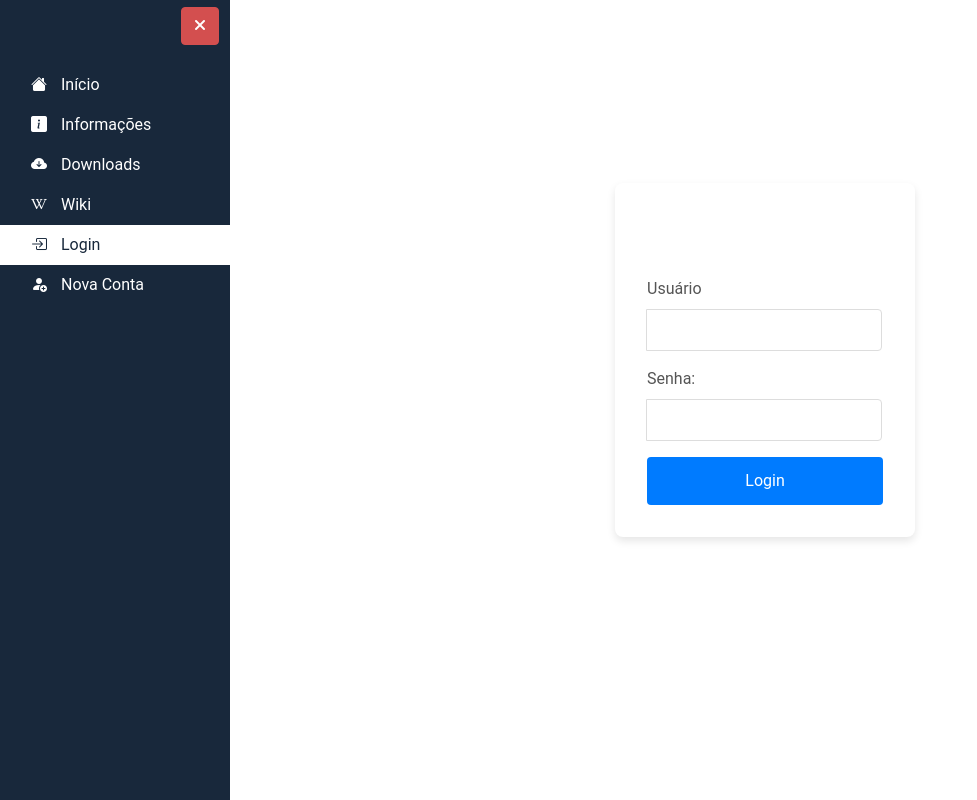
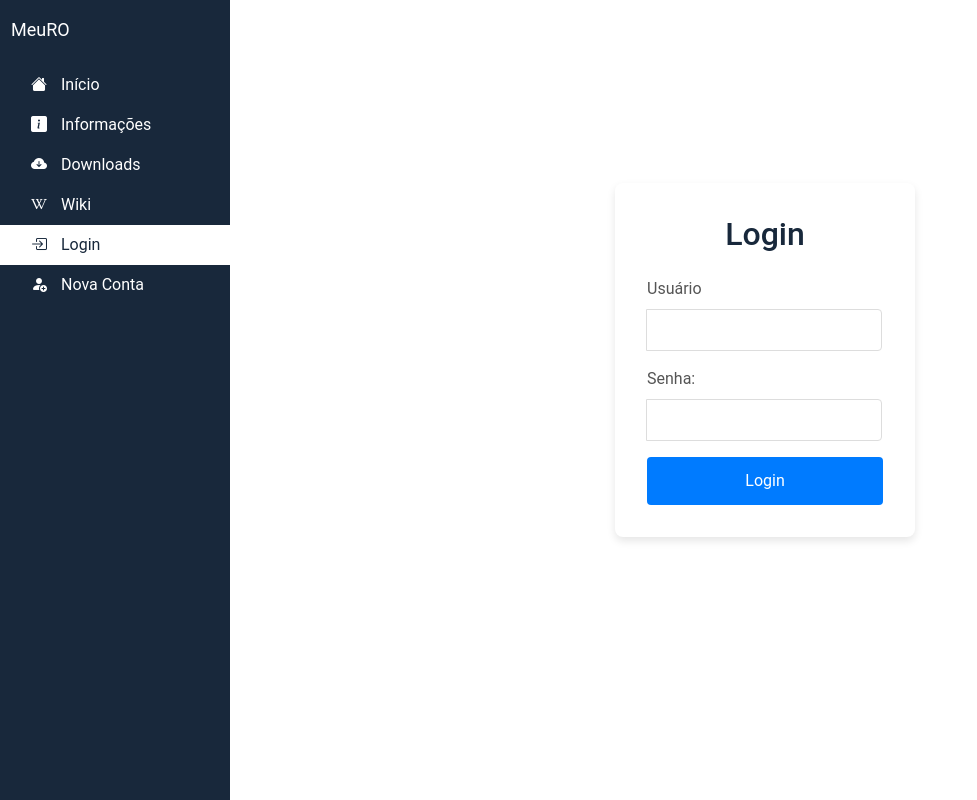
Before and after one commit to ArturllVale/bun-app, a React (Vite) app: page /login in a window 1280 px wide. Shown: the whole page, without its empty margins (0-977 px from the left). Built offline with nearby package versions, Linux system fonts and the light colour scheme.

Commit message:
adicionar lógica de colapso ao menu e atualizar estilos de link

```diff
--- a/src/components/Menu.tsx
+++ b/src/components/Menu.tsx
@@ -6,6 +6,9 @@ import { handleLogout } from './Logout';
 const Menu: React.FC = () => {
   const [isLoggedIn, setIsLoggedIn] = useState(false);
   const [user, setUser] = useState<{ userid: string } | null>(null);
+  const [isCollapsed] = useState(() => {
+    return localStorage.getItem('isMenuCollapsed') === 'true';
+  });
 
   const updateLoginStatus = async () => {
     const token = localStorage.getItem('token');
@@ -40,27 +43,55 @@ const Menu: React.FC = () => {
     };
   }, []);
 
-  const toggleMenu = () => {
-    document.getElementById('wrapper')?.classList.toggle('toggled');
-    document.querySelectorAll('#icon-size').forEach(icon => {
-      icon.classList.toggle('icon-sized');
-    });
-    const botaoMenu = document.getElementById('botao-menu');
+  useEffect(() => {
+    if (isCollapsed) {
+      document.body.classList.add('menu-collapsed');
+      document.getElementById('wrapper')?.classList.add('toggled');
+      document.querySelectorAll('#icon-size').forEach(icon => {
+        icon.classList.add('icon-sized');
+      });
+      document.getElementById('botao-menu')?.classList.add('toggled');
+      document.querySelectorAll('.menu-text').forEach(text => {
+        text.classList.add('hidden');
+      });
+    } else {
+      document.body.classList.remove('menu-collapsed');
+      document.getElementById('wrapper')?.classList.remove('toggled');
+      document.querySelectorAll('#icon-size').forEach(icon => {
+        icon.classList.remove('icon-sized');
+      });
+      document.getElementById('botao-menu')?.classList.remove('toggled');
+      document.querySelectorAll('.menu-text').forEach(text => {
+        text.classList.remove('hidden');
+      });
+    }
+  }, [isCollapsed]);
 
-    if (botaoMenu) {
-      botaoMenu.classList.toggle('toggled');
-      const icon = botaoMenu.querySelector('i'); // Seleciona o ícone dentro do botão
-      if (icon) {
-        icon.classList.toggle('fa-times');
-        icon.classList.toggle('fa-bars');
-      }
-    }
+  // const toggleMenu = () => {
+  //   const newCollapsedState = !isCollapsed;
+  //   setIsCollapsed(newCollapsedState);
+  //   localStorage.setItem('isMenuCollapsed', newCollapsedState.toString());
 
-    // Ocultar ou mostrar o texto do menu
-    document.querySelectorAll('.menu-text').forEach(text => {
-      text.classList.toggle('hidden');
-    });
-  };
+  //   document.getElementById('wrapper')?.classList.toggle('toggled', newCollapsedState);
+  //   document.querySelectorAll('#icon-size').forEach(icon => {
+  //     icon.classList.toggle('icon-sized', newCollapsedState);
+  //   });
+  //   const botaoMenu = document.getElementById('botao-menu');
+
+  //   if (botaoMenu) {
+  //     botaoMenu.classList.toggle('toggled', newCollapsedState);
+  //     const icon = botaoMenu.querySelector('i'); // Seleciona o ícone dentro do botão
+  //     if (icon) {
+  //       icon.classList.toggle('fa-times', !newCollapsedState);
+  //       icon.classList.toggle('fa-bars', newCollapsedState);
+  //     }
+  //   }
+
+  //   // Ocultar ou mostrar o texto do menu
+  //   document.querySelectorAll('.menu-text').forEach(text => {
+  //     text.classList.toggle('hidden', newCollapsedState);
+  //   });
+  // };
 
   const getLinkClass = (path: string) => {
     return window.location.pathname === path ? 'active' : '';
@@ -70,10 +101,11 @@ const Menu: React.FC = () => {
     <div>
       <div id="sidebar-wrapper">
         <ul className="sidebar-nav">
-          <li className="sidebar-brand">
-            <button className="btn btn-primary" id='botao-menu' type="button" onClick={toggleMenu}>
-              <i className="fas fa-times"></i>
-            </button>
+          <li className="sidebar-brand text-white">
+            {/* <button className="btn btn-primary" id='botao-menu' type="button" onClick={toggleMenu}>
+              <i className={`fas ${isCollapsed ? 'fa-bars' : 'fa-times'}`}></i>
+            </button> */}
+            MeuRO
           </li>
           <li>
             <a href="/" className={getLinkClass('/')}><i className="bi bi-house-fill icon-link" id='icon-size'></i> <span className="menu-text">Início</span></a>
--- a/src/style/style.css
+++ b/src/style/style.css
@@ -8,7 +8,7 @@
   --primary-color: #007bff;
   --primary-color-hover: #0056b3;
   --link-color: #ffffff;
-  --link-hover-color: #007bff;
+  --link-hover-color: #18283B;
 }
 
 html, body {
@@ -38,7 +38,7 @@ html, body {
 
 .login-box h2 {
   margin-bottom: 1.5rem;
-  color: var(--link-color);
+  color: var(--link-hover-color);
 }
 
 .input-group {
@@ -197,7 +197,7 @@ html, body {
 .sidebar-nav li a:hover {
   text-decoration: none;
   color: var(--link-hover-color);
-  background: rgba(255, 255, 255, 0.2);
+  background:rgba(255, 255, 255, 0.59);
 }
 
 .sidebar-nav li a:active,
```
